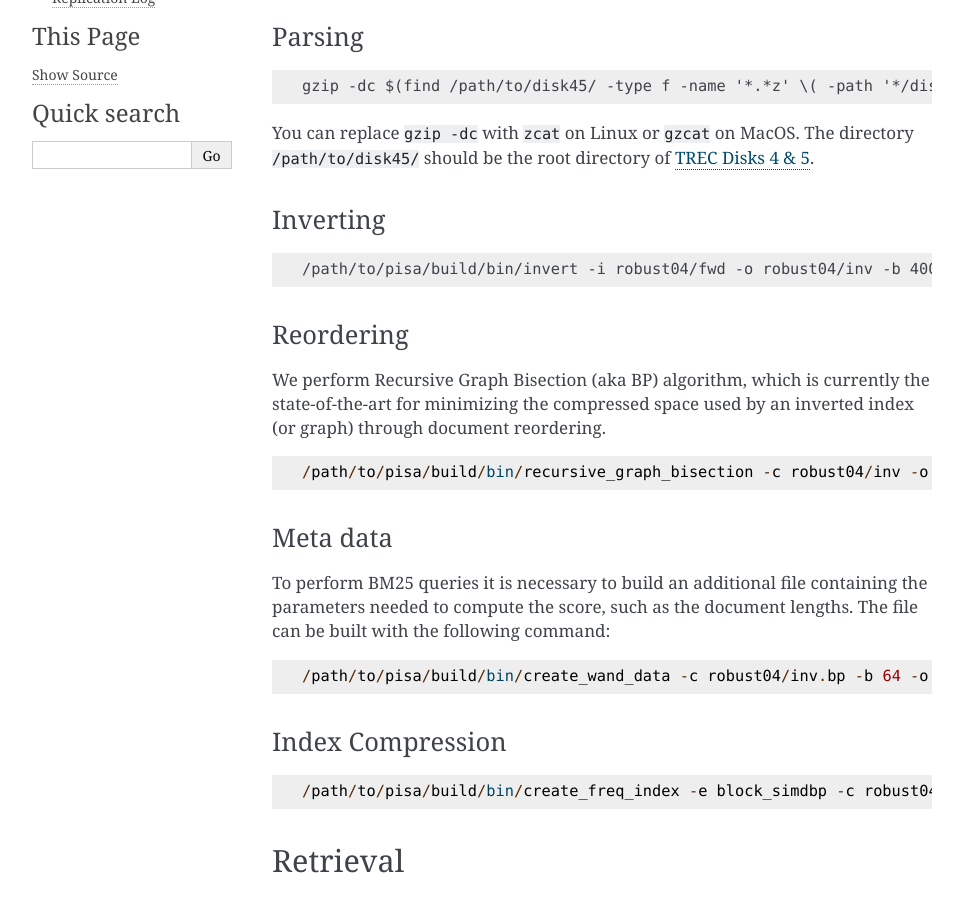
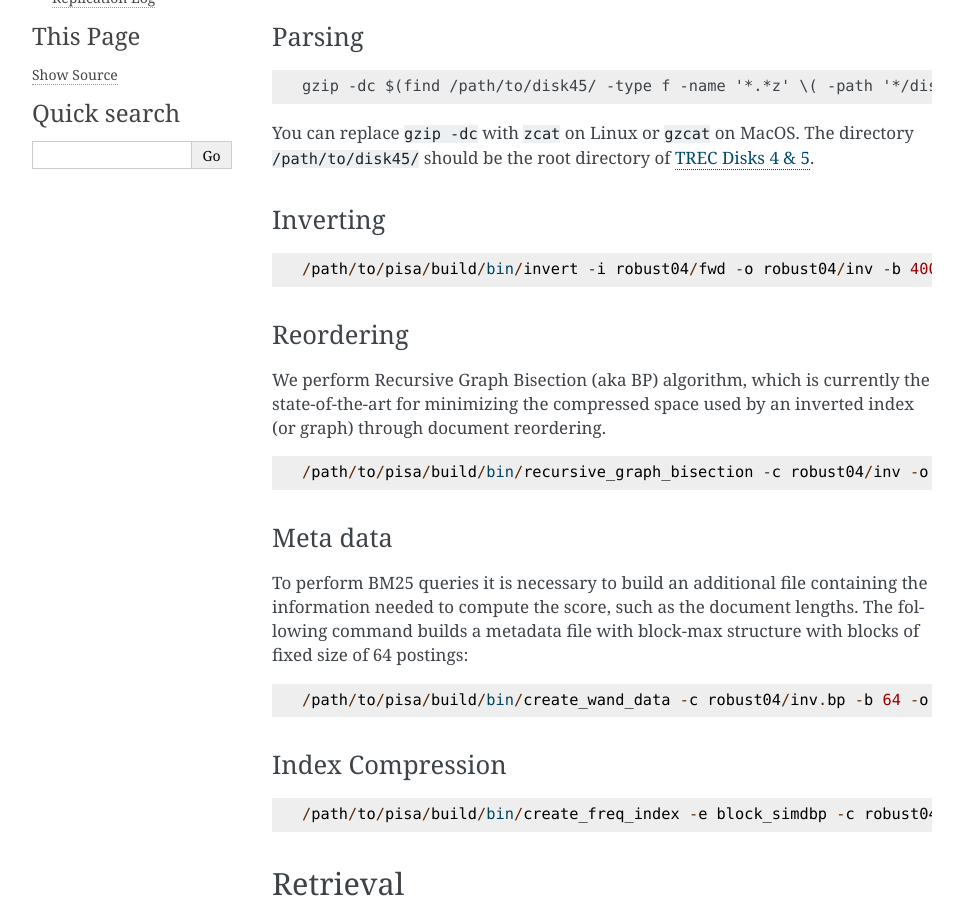
Before and after one commit to pisa-engine/pisa, a Sphinx documentation site: the page built from docs/source/experiments/regression-robust04.md, in a window 1280 px wide and 900 px high, scrolled down 317 px. Shown: the whole window, without its empty margins (148-1111 px from the left). Built offline with Sphinx 7.4.7, drawn with Linux system fonts in a browser that asks for light colours.

Commit message:
Update regression-robust04.md

````diff
--- a/docs/source/experiments/regression-robust04.md
+++ b/docs/source/experiments/regression-robust04.md
@@ -20,7 +20,7 @@
 ### Inverting
 
 ```
-/path/to/pisa/build/bin/invert -i robust04/fwd -o robust04/inv -b 400000 --term-count $(cat robust04/fwd.terms | wc -l)
+/path/to/pisa/build/bin/invert -i robust04/fwd -o robust04/inv -b 400000
 ```
 
 ### Reordering
@@ -31,7 +31,8 @@
 ```
 
 ### Meta data
-To perform BM25 queries it is necessary to build an additional file containing the parameters needed to compute the score, such as the document lengths. The file can be built with the following command:
+To perform BM25 queries it is necessary to build an additional file containing the information needed to compute the score, such as the document lengths. The following command builds a metadata file with block-max structure with blocks of fixed size of 64 postings:
+
 ```
 /path/to/pisa/build/bin/create_wand_data -c robust04/inv.bp -b 64 -o robust04/inv.bm25.bmw -s bm25
 ```
````
